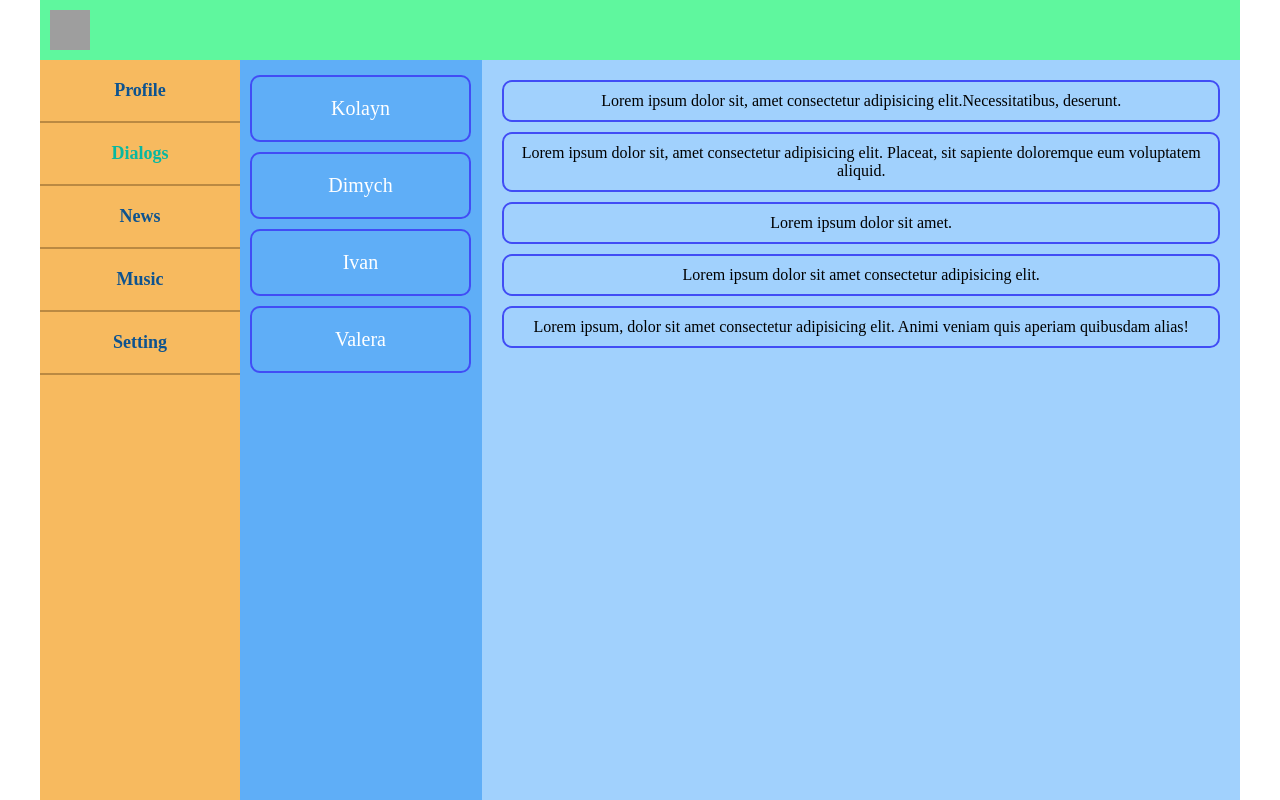
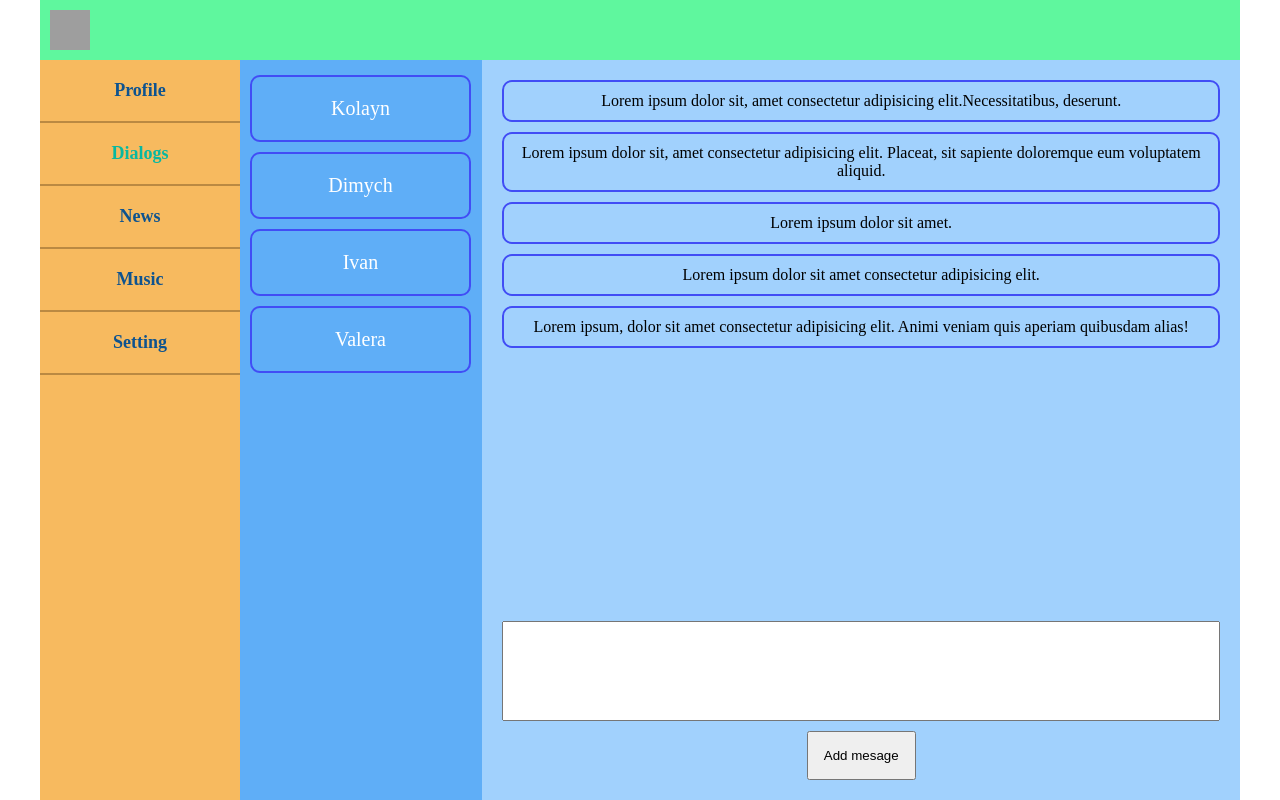
Before and after one commit to Khvostov-Nik/Learn_React, a React (Create React App) app: page /Dialogs in a window 1280 px wide. Built offline with nearby package versions, Linux system fonts and the light colour scheme; grey boxes are pictures that could not be loaded.

Commit message:
добовление onClick на кнопки текст арей

```diff
--- a/src/Component/Dialogs/Dialogs.jsx
+++ b/src/Component/Dialogs/Dialogs.jsx
@@ -4,26 +4,33 @@ import Dialog from "./DialogItem/Dialog";
 import Messages from "./Message/Message";
 
 const Dialogs = (props) => {
-
   let dialogsElements = props.state.dialogs.map((dialog) => {
     return <Dialog id={dialog.id} name={dialog.name} />;
   });
 
   let messagesElements = props.state.messages.map((message) => {
-    return (
-    <Messages id={message.id} message={message.message} />
-    )
+    return <Messages id={message.id} message={message.message} />;
   });
+  let newMessageElement = React.createRef();
 
-
+  let addMessage = ()=> {
+    let text = newMessageElement.current.value;
+    alert(text)
+  };
   return (
     <div className={s.dialogs}>
-      <div className={s.dialogs_items}>
-        {dialogsElements}
-      </div>
+      <div className={s.dialogs_items}>{dialogsElements}</div>
       <div className={s.line}></div>
+
       <div className={s.messages}>
-        {messagesElements}
+        <div> {messagesElements}</div>
+        <div>
+          <textarea
+            className={s.add_message__area}
+            ref={newMessageElement}
+          ></textarea>
+          <button className={s.add_message} onClick={addMessage}>Add mesage</button>
+        </div>
       </div>
     </div>
   );
--- a/src/Component/Dialogs/Dialogs.module.css
+++ b/src/Component/Dialogs/Dialogs.module.css
@@ -10,6 +10,23 @@
 }
 
 .messages {
+    display: flex;
+    flex-direction: column;
+    justify-content: space-between;
     padding: 20px;
-    background-color:  rgb(161, 209, 253);
+    background-color: rgb(161, 209, 253);
 }
+
+.add_message__area {
+    display: block;
+    margin-bottom: 10px;
+    width: 100%;
+    height: 100px;
+    resize: none;
+}
+
+.add_message {
+    display: flex;
+    padding: 15px;
+    margin: 0 auto;
+}
--- a/src/Component/Profile/MyPosts/MyPosts.jsx
+++ b/src/Component/Profile/MyPosts/MyPosts.jsx
@@ -11,13 +11,20 @@ const MyPosts = (props) => {
       )
     });
 
+  let newPostElement = React.createRef();
+
+  let addPost = ()=> {
+    let text = newPostElement.current.value;
+    alert(text)
+  };
+
   return (
     <div>
       <div className={s.add_post}>
         <div className={s.myPost_title}>my posts</div>
         <div>
-          <textarea className={s.add_post__area}></textarea>
-          <button className={s.add_post__btn}>Add Post</button>
+          <textarea className={s.add_post__area} ref={newPostElement}></textarea>
+          <button className={s.add_post__btn} onClick={ addPost }>Add Post</button>
         </div>
       </div>
       <div className={s.posts}>
--- a/src/Component/Profile/MyPosts/MyPosts.module.css
+++ b/src/Component/Profile/MyPosts/MyPosts.module.css
@@ -16,6 +16,9 @@
 .add_post__area{
     display: block;
     margin-bottom: 10px;
+    width: 300px;
+    height: 100px;
+    resize: none;
 }
 .add_post__btn{
     padding: 10px;
```
